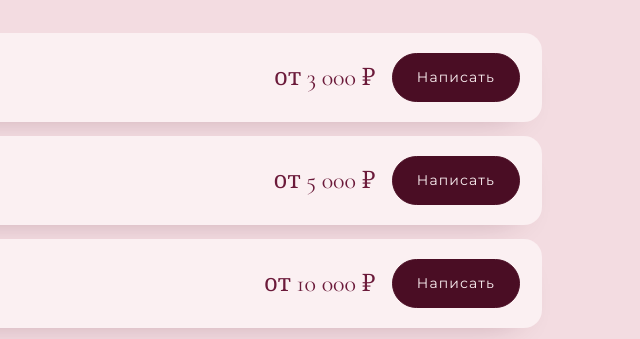
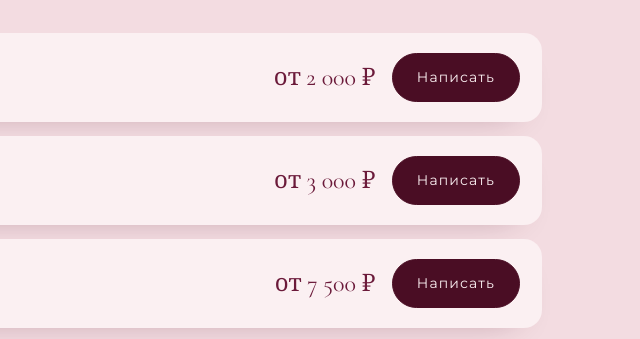
Before and after one commit to annakans/annakans.github.io, a plain HTML site: page index.html in a window 1280 px wide. Shown: the part 4589-4928 px from the top of the page, 478-1118 px from the left. Drawn offline with nearby package versions, Linux system fonts and the light colour scheme.

Commit message:
Update package prices

```diff
--- a/index.html
+++ b/index.html
@@ -380,9 +380,9 @@ footer { background: var(--vanilla); text-align: center; padding: 0 var(--gutter
       <div class="caps eyebrow">пакеты</div>
       <h2 class="section-title">Сотрудничество</h2>
       <div class="packs">
-        <div class="pack"><div class="name">1 видео</div><div class="price">от 3 000 ₽</div><a class="pill" href="https://t.me/anna_kans">Написать</a></div>
-        <div class="pack"><div class="name">2 видео</div><div class="price">от 5 000 ₽</div><a class="pill" href="https://t.me/anna_kans">Написать</a></div>
-        <div class="pack"><div class="name">5 видео</div><div class="price">от 10 000 ₽</div><a class="pill" href="https://t.me/anna_kans">Написать</a></div>
+        <div class="pack"><div class="name">1 видео</div><div class="price">от 2 000 ₽</div><a class="pill" href="https://t.me/anna_kans">Написать</a></div>
+        <div class="pack"><div class="name">2 видео</div><div class="price">от 3 000 ₽</div><a class="pill" href="https://t.me/anna_kans">Написать</a></div>
+        <div class="pack"><div class="name">5 видео</div><div class="price">от 7 500 ₽</div><a class="pill" href="https://t.me/anna_kans">Написать</a></div>
         <div class="pack"><div class="name">10 видео</div><div class="price">по запросу</div><a class="pill" href="https://t.me/anna_kans">Написать</a></div>
       </div>
       <p class="note">Стоимость зависит от формата и задачи, подберу вариант под ваш продукт.</p>
```
